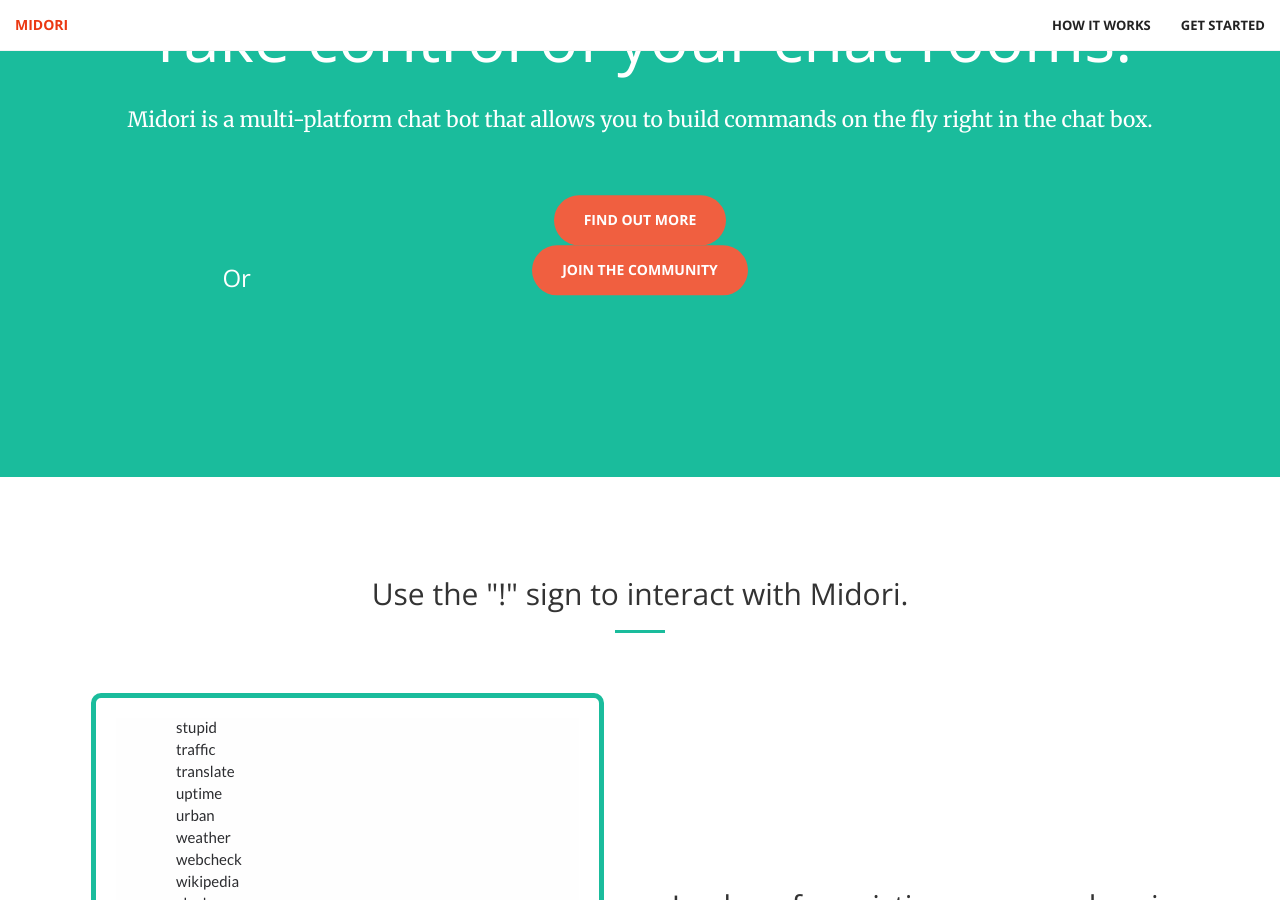
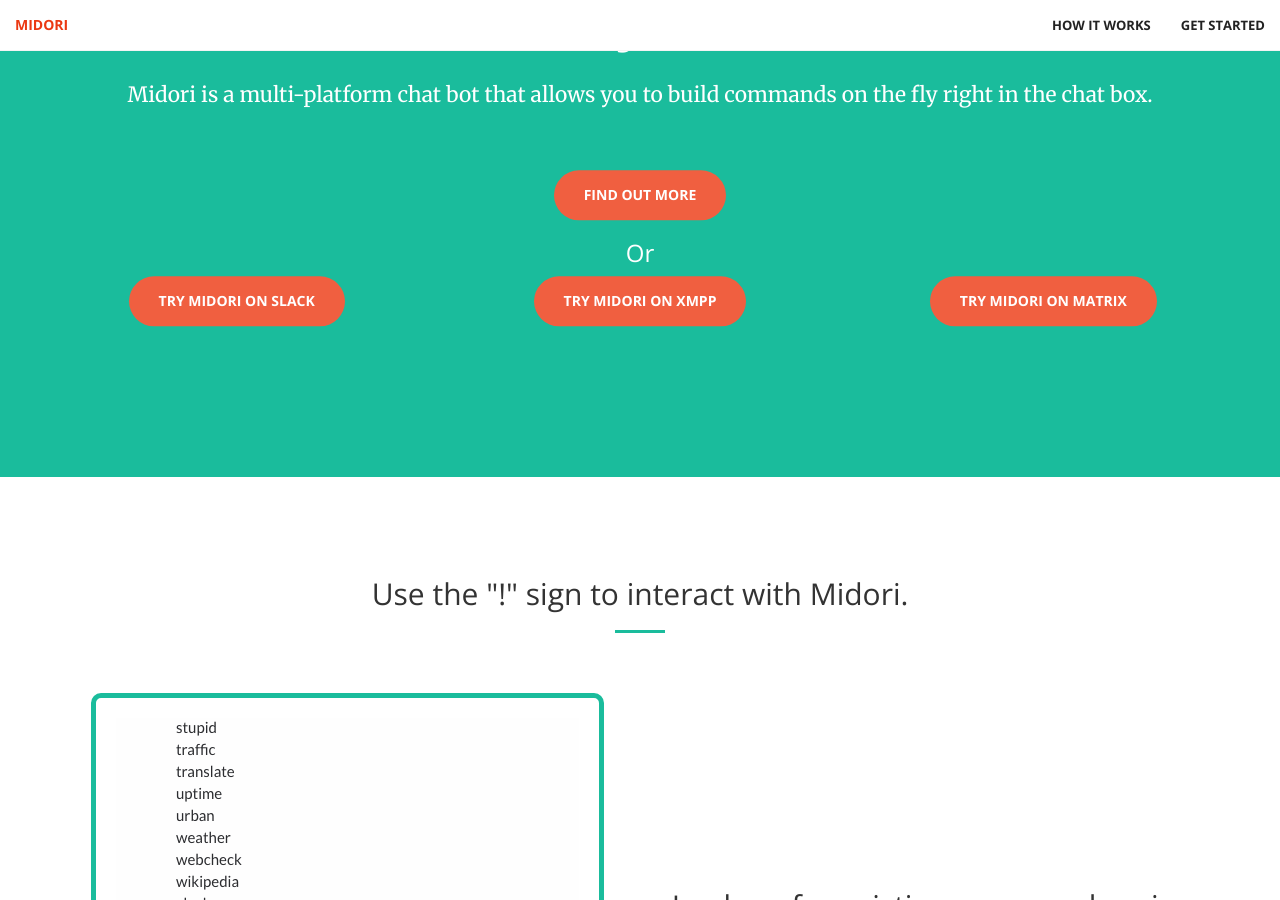
Before and after one commit to midoricorp/midoricorp.github.io, a Jekyll site: the page index.html, which Jekyll copies as it is, in a window 1280 px wide and 900 px high, scrolled down 423 px. Built offline with Jekyll 4.4.1, drawn with Linux system fonts in a browser that asks for light colours; nearby versions of some CDN libraries.

Commit message:
remove dead linked chat, add links to other protocols

```diff
--- a/index.html
+++ b/index.html
@@ -35,7 +35,6 @@
     <script src="https://ajax.googleapis.com/ajax/libs/jquery/1.11.2/jquery.min.js"></script>
     <script src="https://cdnjs.cloudflare.com/ajax/libs/highlight.js/9.4.0/highlight.min.js"></script>
     <script>hljs.initHighlightingOnLoad();</script>
-    <script src="https://linked.chat/web/4eWkEe" async></script>
 </head>
 
 <body id="page-top">
@@ -85,15 +84,26 @@
             <p class="light subline">Midori is a multi-platform chat bot that allows you to build commands on the fly right in the chat box.</p>
             <br><br>
             <div class="row">
-            <div class="col-lg-12 text-center">
-                <a href="#works" class="btn btn-primary btn-xl page-scroll">Find Out More</a>
+		    <div class="col-lg-12 text-center">
+			<a href="#works" class="btn btn-primary btn-xl page-scroll">Find Out More</a>
+		    </div>
             </div>
-            <div class="col-lg-4 text-center">
-                <h3>Or</h3>
+            <div class="row">
+		    <div class="col-lg-12 text-center">
+			<h3>Or</h3>
+		    </div>
             </div>
-            <div class="col-lg-4 text-center">
-                <!-- <a href="https://midori-community.herokuapp.com/" class="btn btn-primary btn-xl page-scroll">Join the Community</a> -->
-                <a href="https://bit.ly/2NKwsbU" class="btn btn-primary btn-xl page-scroll">Join the Community</a>
+            <div class="row">
+		    <div class=".row col-lg-4 text-center">
+			<!-- <a href="https://midori-community.herokuapp.com/" class="btn btn-primary btn-xl page-scroll">Join the Community</a> -->
+			<a href="https://bit.ly/2NKwsbU" class="btn btn-primary btn-xl page-scroll">Try Midori on Slack</a>
+		    </div>
+		    <div class=".row col-lg-4 text-center">
+			<a href="xmpp:midor@yax.im" class="btn btn-primary btn-xl page-scroll"> Try Midori on XMPP</a>
+		    </div>
+		    <div class=".row col-lg-4 text-center">
+			<a href="https://matrix.to/#/!iCJsJKIfMtRNyRVKoe:hackerspaces.be?via=hackerspaces.be&via=matrix.org&via=matrix.lod.com" class="btn btn-primary btn-xl page-scroll">Try Midori on Matrix</a>
+		    </div>
             </div>
         </div>
     </header>
```
